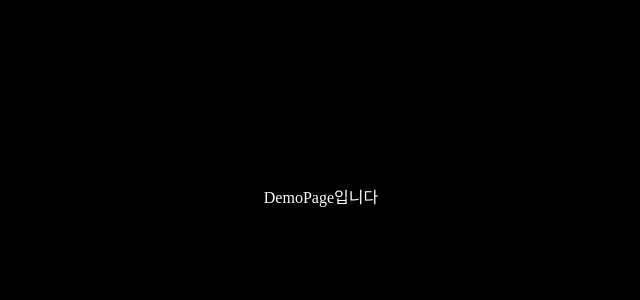
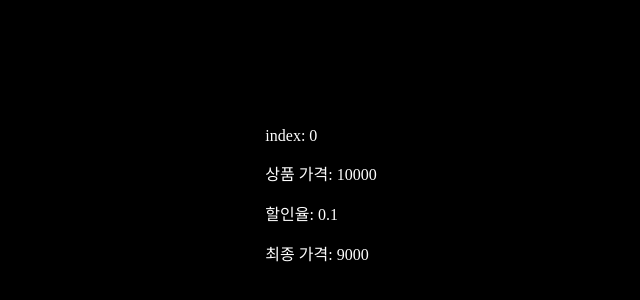
Before and after one commit to leejuyeon7852/clone-x-fronted, a Vue app: page /demo in a window 1280 px wide. Shown: the part 212-512 px from the top of the page, without its empty margins (319-959 px from the left). Built offline with nearby package versions, Linux system fonts and the light colour scheme.

Commit message:
#4 computed

```diff
--- a/src/views/DemoPage.vue
+++ b/src/views/DemoPage.vue
@@ -1,11 +1,29 @@
 <template>
-  <div>DemoPage입니다</div>
+  <div>
+    <p>index: {{ index }}</p>
+    <p>상품 가격: {{ price }}</p>
+    <p>할인율: {{ discountRate }}</p>
+    <p>최종 가격: {{ finalPrice }}</p>
+  </div>
 </template>
 
 <script>
 export default {
     name: "DemoPage",
-}
+    data(){
+      return{
+        index: 0,
+        price: 10000,
+        discountRate: 0.1
+      };
+    },
+    computed: {
+      finalPrice() {
+        console.log("call finalPrice");
+        return this.price * (1 - this.discountRate);
+      }
+    }
+};
 </script>
 
 <style>
```
